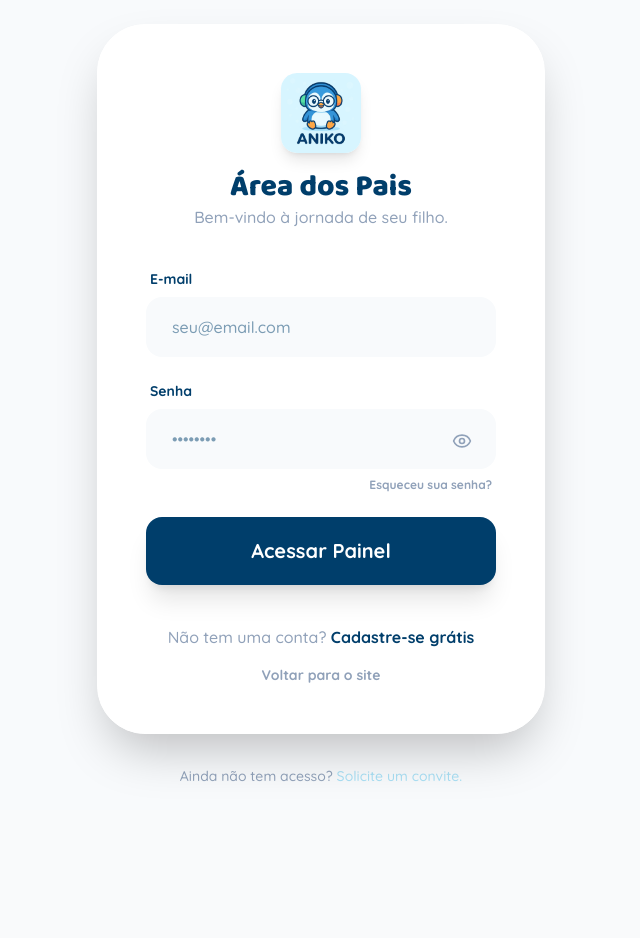
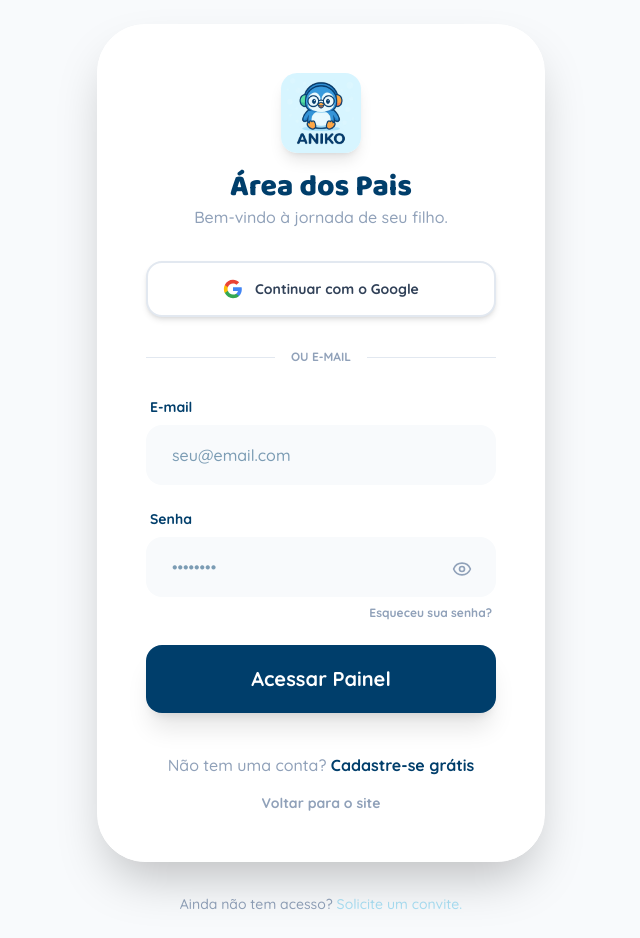
Before and after one commit to psic0panda/ANIKO-SITE-1.0, a Next.js app: page /login in a window 1280 px wide. Shown: the whole page, without its empty margins (319-959 px from the left). Before the commit the page ends 810 px from the top, so only its background shows below. Built offline with nearby package versions, Linux system fonts and the light colour scheme; no server answers.

Commit message:
feat: botao de login e cadastro com conta do Google em login e cadastro

```diff
--- a/src/app/cadastro/page.tsx
+++ b/src/app/cadastro/page.tsx
@@ -65,6 +65,26 @@
     router.push("/login");
   };
 
+  const handleGoogleSignup = async () => {
+    setLoading(true);
+    setError("");
+    try {
+      const { error } = await supabase.auth.signInWithOAuth({
+        provider: 'google',
+        options: {
+          redirectTo: `${window.location.origin}/dashboard`
+        }
+      });
+      if (error) {
+        setError("Erro ao autenticar com o Google: " + error.message);
+        setLoading(false);
+      }
+    } catch {
+      setError("Erro ao conectar ao serviço do Google.");
+      setLoading(false);
+    }
+  };
+
   return (
     <main className="min-h-screen bg-slate-50 flex items-center justify-center p-6 bg-[radial-gradient(circle_at_top_right,_var(--tw-gradient-stops))] from-brand-accent/5 via-transparent to-transparent">
       <div className="w-full max-w-xl">
@@ -76,7 +96,7 @@
         </Link>
 
         <div className="bg-white rounded-[3.5rem] p-10 md:p-14 shadow-2xl border border-white">
-          <div className="mb-10">
+          <div className="mb-8">
             <h1 className="text-4xl font-black text-brand-primary mb-3">Criar Conta</h1>
             <p className="text-slate-400 font-medium">Junte-se à jornada personalizada do seu filho.</p>
           </div>
@@ -86,6 +106,28 @@
               {error}
             </div>
           )}
+
+          {/* Botão Cadastro Google */}
+          <button
+            type="button"
+            onClick={handleGoogleSignup}
+            disabled={loading}
+            className="w-full py-4 px-6 rounded-2xl bg-white border-2 border-slate-200 hover:border-slate-300 text-slate-700 font-black text-sm flex items-center justify-center gap-3 shadow-md hover:bg-slate-50 active:scale-95 transition-all mb-6"
+          >
+            <svg className="w-5 h-5" viewBox="0 0 24 24">
+              <path fill="#4285F4" d="M22.56 12.25c0-.78-.07-1.53-.2-2.25H12v4.26h5.92c-.26 1.37-1.04 2.53-2.21 3.31v2.77h3.57c2.08-1.92 3.28-4.74 3.28-8.09z"/>
+              <path fill="#34A853" d="M12 23c2.97 0 5.46-.98 7.28-2.66l-3.57-2.77c-.98.66-2.23 1.06-3.71 1.06-2.86 0-5.29-1.93-6.16-4.53H2.18v2.84C3.99 20.53 7.7 23 12 23z"/>
+              <path fill="#FBBC05" d="M5.84 14.09c-.22-.66-.35-1.36-.35-2.09s.13-1.43.35-2.09V7.06H2.18C1.43 8.55 1 10.22 1 12s.43 3.45 1.18 4.94l2.85-2.22.81-.63z"/>
+              <path fill="#EA4335" d="M12 5.38c1.62 0 3.06.56 4.21 1.64l3.15-3.15C17.45 2.09 14.97 1 12 1 7.7 1 3.99 3.47 2.18 7.06l3.66 2.84c.87-2.6 3.3-4.52 6.16-4.52z"/>
+            </svg>
+            <span>Cadastrar com o Google</span>
+          </button>
+
+          <div className="relative flex py-2 items-center mb-6">
+            <div className="flex-grow border-t border-slate-200"></div>
+            <span className="flex-shrink mx-4 text-xs font-bold text-slate-400 uppercase">ou e-mail</span>
+            <div className="flex-grow border-t border-slate-200"></div>
+          </div>
 
           <form onSubmit={handleSignup} className="grid grid-cols-1 md:grid-cols-2 gap-6">
             <div className="md:col-span-2">
--- a/src/app/login/page.tsx
+++ b/src/app/login/page.tsx
@@ -82,6 +82,26 @@
     }
   };
 
+  const handleGoogleLogin = async () => {
+    setLoading(true);
+    setError("");
+    try {
+      const { error } = await supabase.auth.signInWithOAuth({
+        provider: 'google',
+        options: {
+          redirectTo: `${window.location.origin}/dashboard`
+        }
+      });
+      if (error) {
+        setError("Erro ao autenticar com o Google: " + error.message);
+        setLoading(false);
+      }
+    } catch {
+      setError("Erro ao conectar ao serviço do Google.");
+      setLoading(false);
+    }
+  };
+
   return (
     <main className="relative min-h-screen flex items-center justify-center bg-slate-50 p-6 overflow-hidden">
       {/* Background Decor */}
@@ -93,7 +113,7 @@
       <div className="w-full max-w-md animate-fade-up">
         <div className="bg-white rounded-[3rem] p-12 shadow-2xl border border-white relative overflow-hidden">
           {/* Logo Top */}
-          <div className="flex flex-col items-center mb-10">
+          <div className="flex flex-col items-center mb-8">
             <Link href="/">
               <Image
                 src="/assets/logo.jpeg"
@@ -112,6 +132,28 @@
               {error}
             </div>
           )}
+
+          {/* Botão Login Google */}
+          <button
+            type="button"
+            onClick={handleGoogleLogin}
+            disabled={loading}
+            className="w-full py-4 px-6 rounded-2xl bg-white border-2 border-slate-200 hover:border-slate-300 text-slate-700 font-black text-sm flex items-center justify-center gap-3 shadow-md hover:bg-slate-50 active:scale-95 transition-all mb-6"
+          >
+            <svg className="w-5 h-5" viewBox="0 0 24 24">
+              <path fill="#4285F4" d="M22.56 12.25c0-.78-.07-1.53-.2-2.25H12v4.26h5.92c-.26 1.37-1.04 2.53-2.21 3.31v2.77h3.57c2.08-1.92 3.28-4.74 3.28-8.09z"/>
+              <path fill="#34A853" d="M12 23c2.97 0 5.46-.98 7.28-2.66l-3.57-2.77c-.98.66-2.23 1.06-3.71 1.06-2.86 0-5.29-1.93-6.16-4.53H2.18v2.84C3.99 20.53 7.7 23 12 23z"/>
+              <path fill="#FBBC05" d="M5.84 14.09c-.22-.66-.35-1.36-.35-2.09s.13-1.43.35-2.09V7.06H2.18C1.43 8.55 1 10.22 1 12s.43 3.45 1.18 4.94l2.85-2.22.81-.63z"/>
+              <path fill="#EA4335" d="M12 5.38c1.62 0 3.06.56 4.21 1.64l3.15-3.15C17.45 2.09 14.97 1 12 1 7.7 1 3.99 3.47 2.18 7.06l3.66 2.84c.87-2.6 3.3-4.52 6.16-4.52z"/>
+            </svg>
+            <span>Continuar com o Google</span>
+          </button>
+
+          <div className="relative flex py-2 items-center mb-6">
+            <div className="flex-grow border-t border-slate-200"></div>
+            <span className="flex-shrink mx-4 text-xs font-bold text-slate-400 uppercase">ou e-mail</span>
+            <div className="flex-grow border-t border-slate-200"></div>
+          </div>
 
           <form onSubmit={handleLogin} className="space-y-6">
             <div>
```
